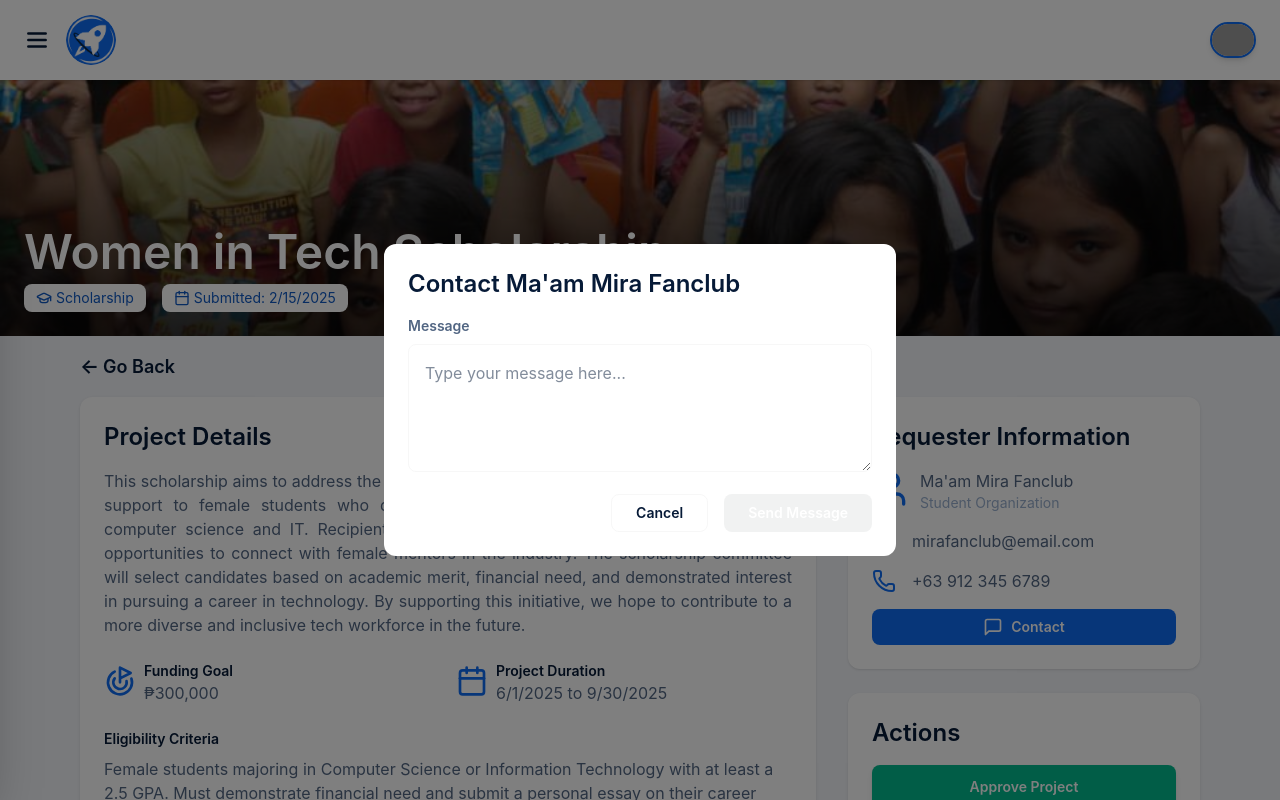
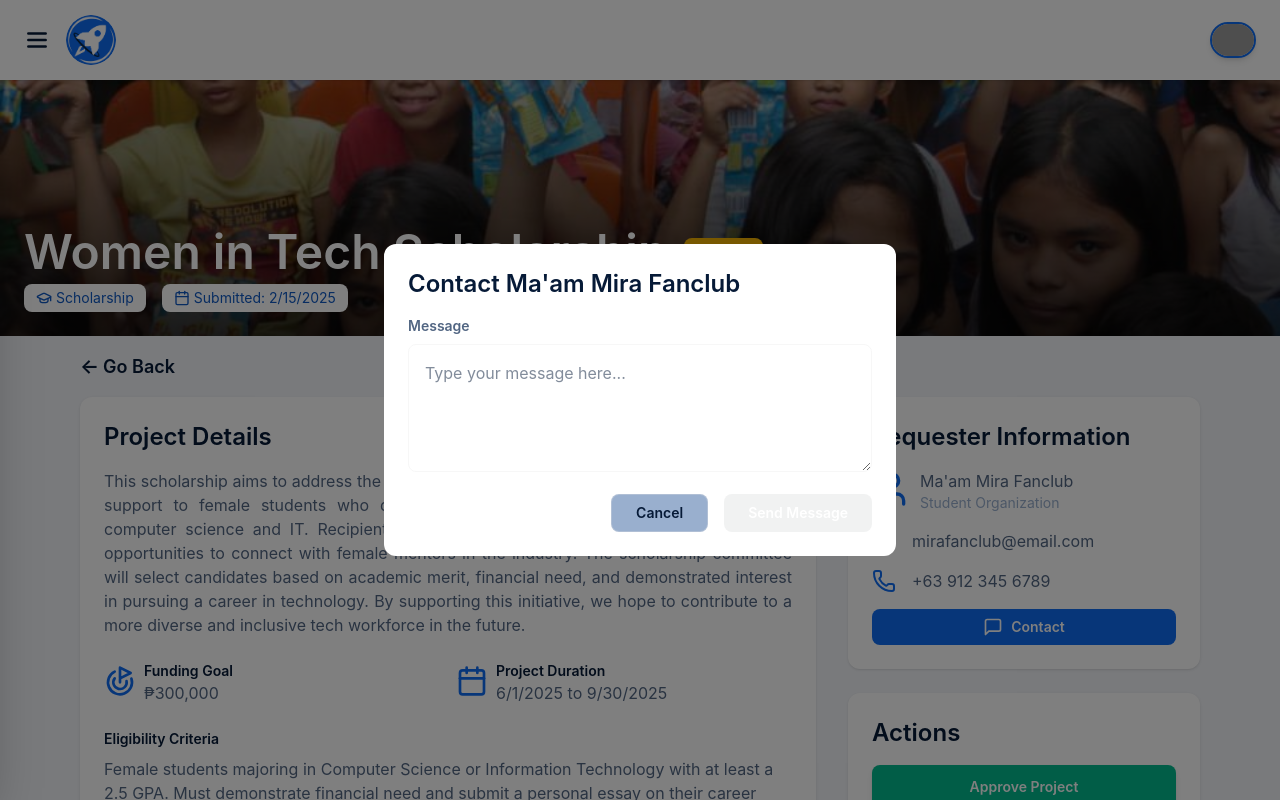
Before and after one commit to fofajardo/cmsc128-ics-astra, a Next.js app: page /admin/projects/pending/11 in a window 1280 px wide. Both pictures are taken after a click on the button "Contact". Shown: the top 800 px of the page. Built offline with nearby package versions, Linux system fonts and the light colour scheme; grey boxes are pictures that could not be loaded.

Commit message:
styles: added pending status in header of pending projects about page

```diff
--- a/app/admin/projects/inactive/[id]/page.js
+++ b/app/admin/projects/inactive/[id]/page.js
@@ -329,7 +329,7 @@ export default function InactiveProjectDetail({ params }) {
 
             <div className="flex gap-4 justify-end">
               <button
-                className="px-6 py-2 border border-astragray/30 rounded-lg font-sb"
+                className="px-6 py-2 bg-astralightgray border border-astragray/30 rounded-lg font-sb"
                 onClick={() => setShowContactModal(false)}
               >
                 Cancel
--- a/app/admin/projects/pending/[id]/page.js
+++ b/app/admin/projects/pending/[id]/page.js
@@ -90,8 +90,11 @@ export default function PendingProjectDetail({ params }) {
           className="w-full h-full object-cover"
         />
         <div className="absolute inset-0 bg-gradient-to-t from-black/80 to-black/30 flex items-end">
-          <div className="p-6 text-astrawhite">
-            <h1 className="font-h1 mt-4 text-astrawhite text-shadow shadow-black">{project.title}</h1>
+          <div className="p-6 text-astrawhite w-full">
+          <div className="flex items-center mt-4">
+              <h1 className="font-h1 text-astrawhite text-shadow shadow-black">{project.title}</h1>
+              <span className="ml-4 bg-yellow-500 text-astrawhite px-3 py-1 rounded-lg font-sb">Pending</span>
+            </div>
             <div className="flex items-center mt-2">
               <div className="bg-astrawhite text-astradark px-3 py-1 rounded-lg text-sm font-s flex items-center gap-1">
                 {project.type === "Scholarship" ? (
@@ -248,7 +251,7 @@ export default function PendingProjectDetail({ params }) {
 
             <div className="flex gap-4 justify-end">
               <button
-                className="px-6 py-2 border border-astragray/30 rounded-lg font-sb"
+                className="px-6 py-2 bg-astralightgray border border-astragray/30 rounded-lg font-sb"
                 onClick={() => setShowContactModal(false)}
               >
                 Cancel
```
